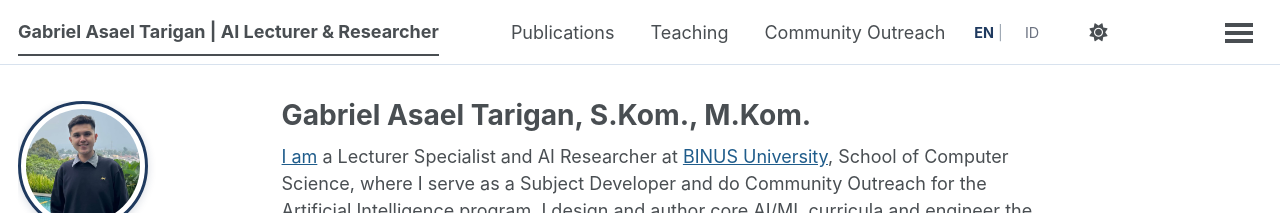
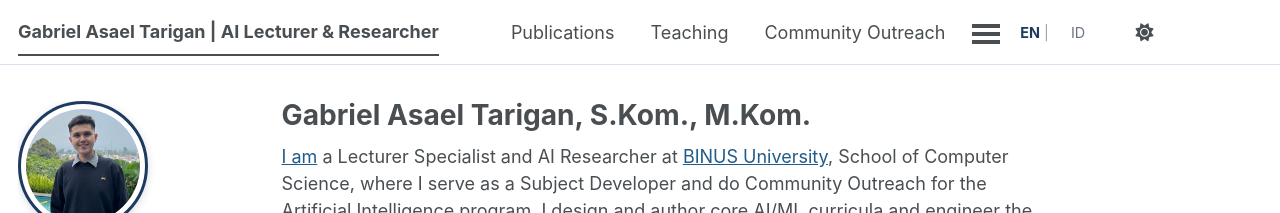
Before and after one commit to asaeltarigan/asaeltarigan.github.io, a Jekyll site: the page built from _pages/about.md, in a window 1280 px wide. Shown: the top 213 px of the page. Built offline with Jekyll 4.4.1, drawn with Linux system fonts in a browser that asks for light colours; a style sheet for code colours, icons or effects is not loaded.

Commit message:
Nav: burger joins the visible list before EN|ID switcher and theme toggle

```diff
--- a/_includes/head.html
+++ b/_includes/head.html
@@ -71,4 +71,4 @@
 
 <!-- For all browsers -->
 <link rel="stylesheet" href="{{ base_path }}/assets/css/main.css">
-<link rel="stylesheet" href="{{ base_path }}/assets/css/custom.css?v=13">
+<link rel="stylesheet" href="{{ base_path }}/assets/css/custom.css?v=14">
--- a/_includes/masthead.html
+++ b/_includes/masthead.html
@@ -3,7 +3,6 @@
   <div class="masthead__inner-wrap">
     <div class="masthead__menu">
       <nav id="site-nav" class="greedy-nav">
-        <button><span class="navicon"></span></button>
         <ul class="visible-links">
           <li class="masthead__menu-item masthead__menu-item--lg persist {% if page.url == '/' or page.url == '/index.html' %}selected{% endif %}">
             <a href="{{ base_path }}/">{{ site.title }}</a>
@@ -18,6 +17,9 @@
               <a href="{{ domain }}{{ link.url }}">{{ link.title }}</a>
             </li>
           {% endfor %}
+          <li class="masthead__menu-item persist">
+            <button aria-label="toggle menu"><span class="navicon"></span></button>
+          </li>
           <li class="masthead__menu-item persist tail lang-nav">
             <span class="lang-cur" lang="en">EN</span><span class="lang-sep"> | </span><a href="https://asaeltarigan.github.io/id/" hreflang="id" lang="id">ID</a>
           </li>
--- a/assets/css/custom.css
+++ b/assets/css/custom.css
@@ -257,9 +257,12 @@ html[data-theme="dark"] .lang-nav .lang-cur { color: #e2e8f0; }
 html[data-theme="dark"] .lang-nav a { color: #94a3b8; }
 html[data-theme="dark"] .lang-nav a:hover { color: #2dd4bf; }
 
-/* Mobile masthead: keep controls (lang switcher + theme toggle) on the same
-   top row as the burger so they don't sink below the wrapped brand title */
+/* Burger now lives INSIDE the visible list (before the lang switcher): make it a normal in-flow nav item */
+.greedy-nav .visible-links button { position: static; right: auto; z-index: auto; }
+
+/* Mobile masthead: keep controls (burger + lang switcher + theme toggle) on the same
+   top row so they don't sink below the wrapped brand title */
 @media (max-width: 768px) {
-  .greedy-nav .visible-links { padding-right: 44px; }
-  .masthead__menu-item.persist.tail { vertical-align: top; }
+  .masthead__menu-item.persist.tail,
+  .masthead__menu-item:has(> button) { vertical-align: top; }
 }
```
